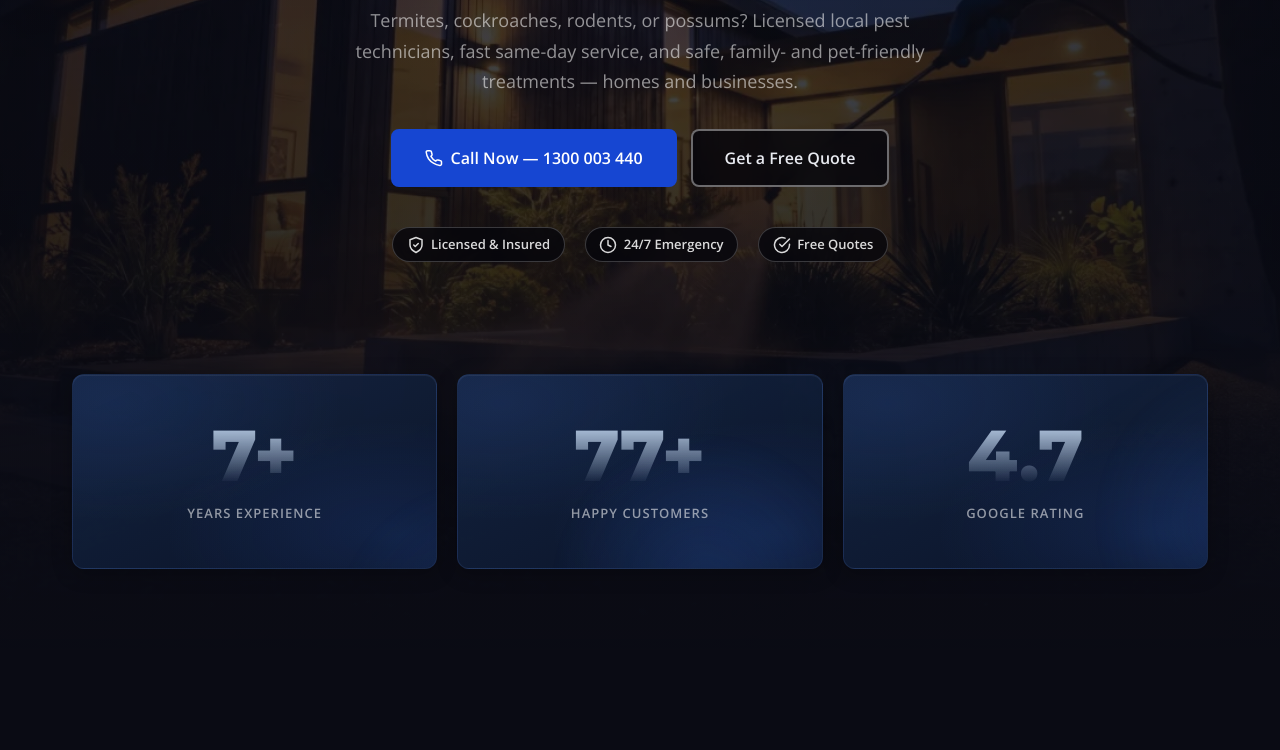
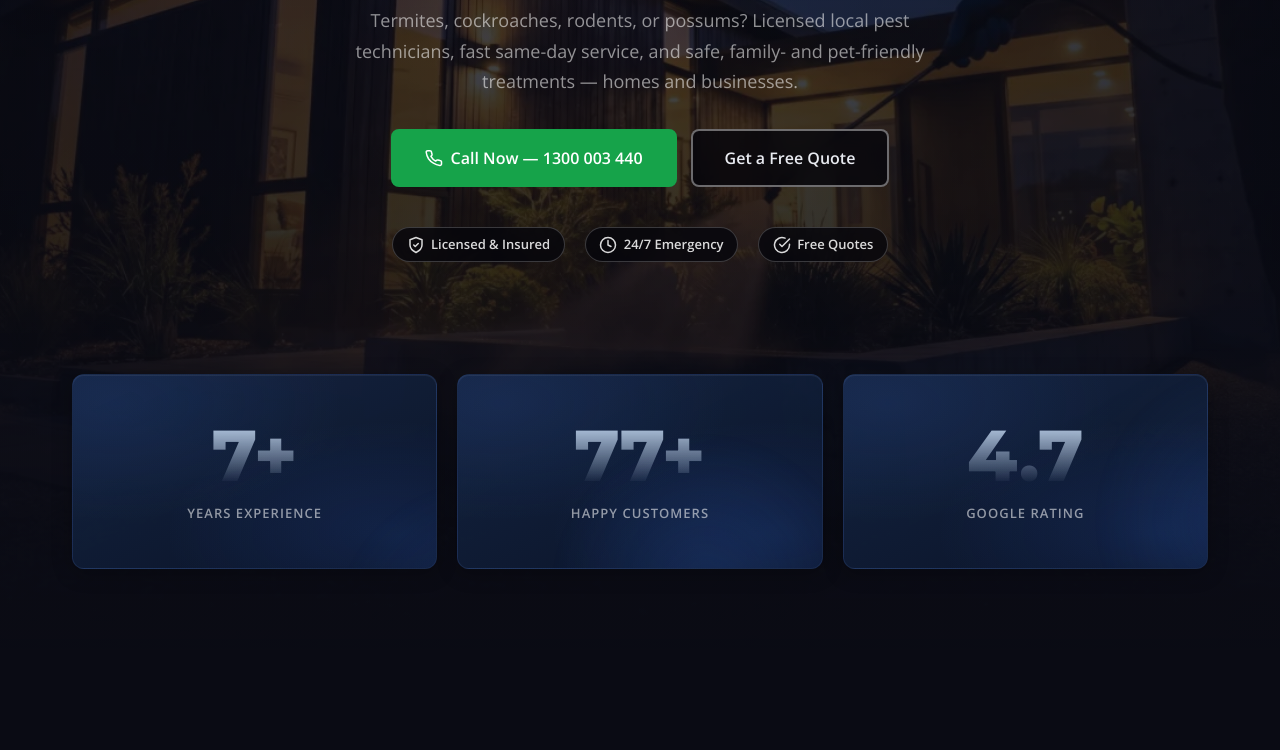
Before and after one commit to Thefreak2034/client-1300003440, a plain HTML site: page index.html in a window 1280 px wide. Shown: the part 390-1140 px from the top of the page. Drawn offline with nearby package versions, Linux system fonts and the light colour scheme.

Commit message:
Patch styles.css with client brand color

```diff
--- a/css/styles.css
+++ b/css/styles.css
@@ -10,7 +10,7 @@
   --bg-subtle: rgba(255, 255, 255, 0.02);
   --border: rgba(255, 255, 255, 0.06);
   --border-hover: rgba(255, 255, 255, 0.12);
-  --blue: #1646D2;
+  --blue: #16A34A;
   --blue-dark: #0F3399;
   --amber: #f59e0b;
   --amber-dark: #d97706;
@@ -810,7 +810,7 @@ ul {
 }
 
 /* ========================================
-   9. SERVICES
+   9. SERVicES
    ======================================== */
 .services-grid {
   display: grid;
```
